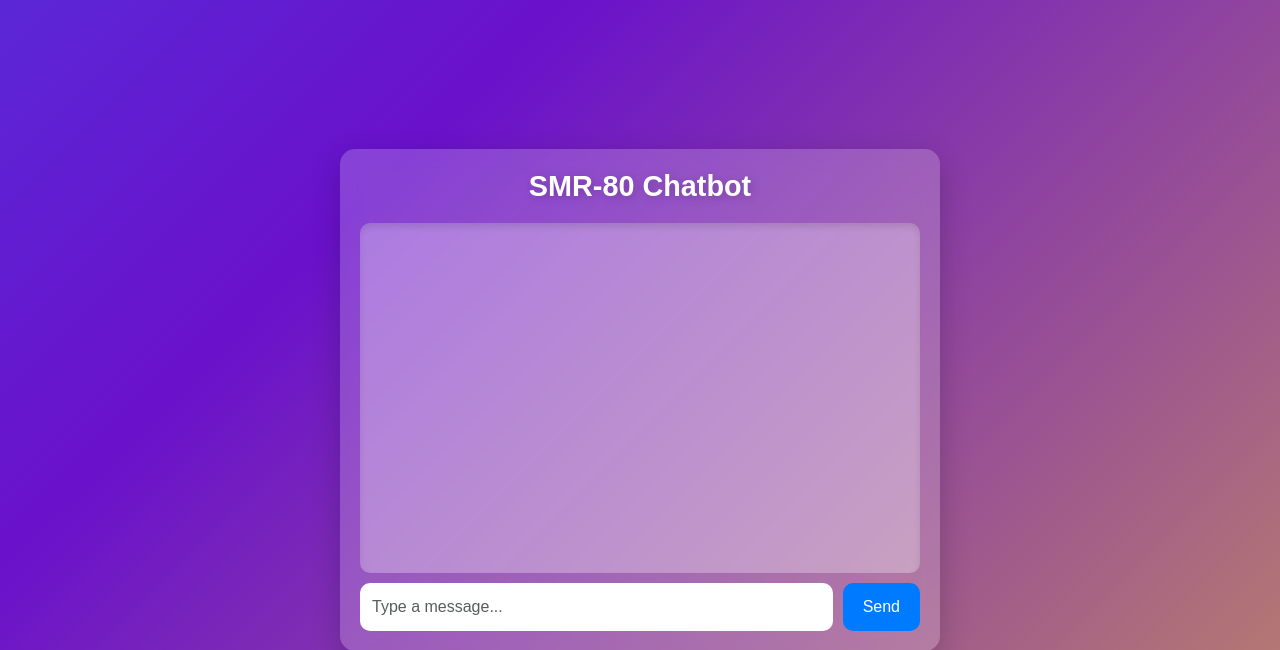
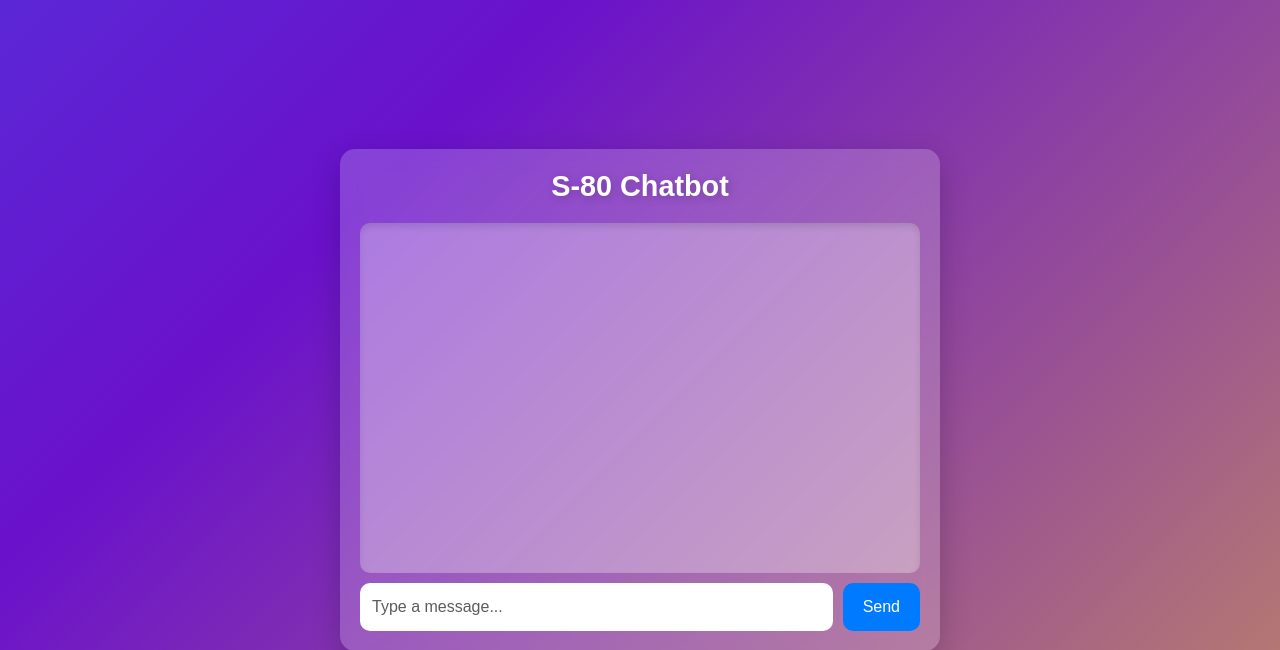
Before and after one commit to sourabhbisht359-hub/Chatbot, a Django app: page / in a window 1280 px wide. Shown: the top 650 px of the page. Run offline with Django 5.2, Linux system fonts and the light colour scheme.

Commit message:
Update chat.html

```diff
--- a/chatbot/templates/chatbot/chat.html
+++ b/chatbot/templates/chatbot/chat.html
@@ -142,7 +142,7 @@
 <body>
 
     <div id="chat">
-        <h1>SMR-80 Chatbot</h1>
+        <h1>S-80 Chatbot</h1>
         <div id="chat-log"></div>
         <div class="chat-input-container">
             <input type="text" id="chat-input" class="form-control" placeholder="Type a message...">
```
